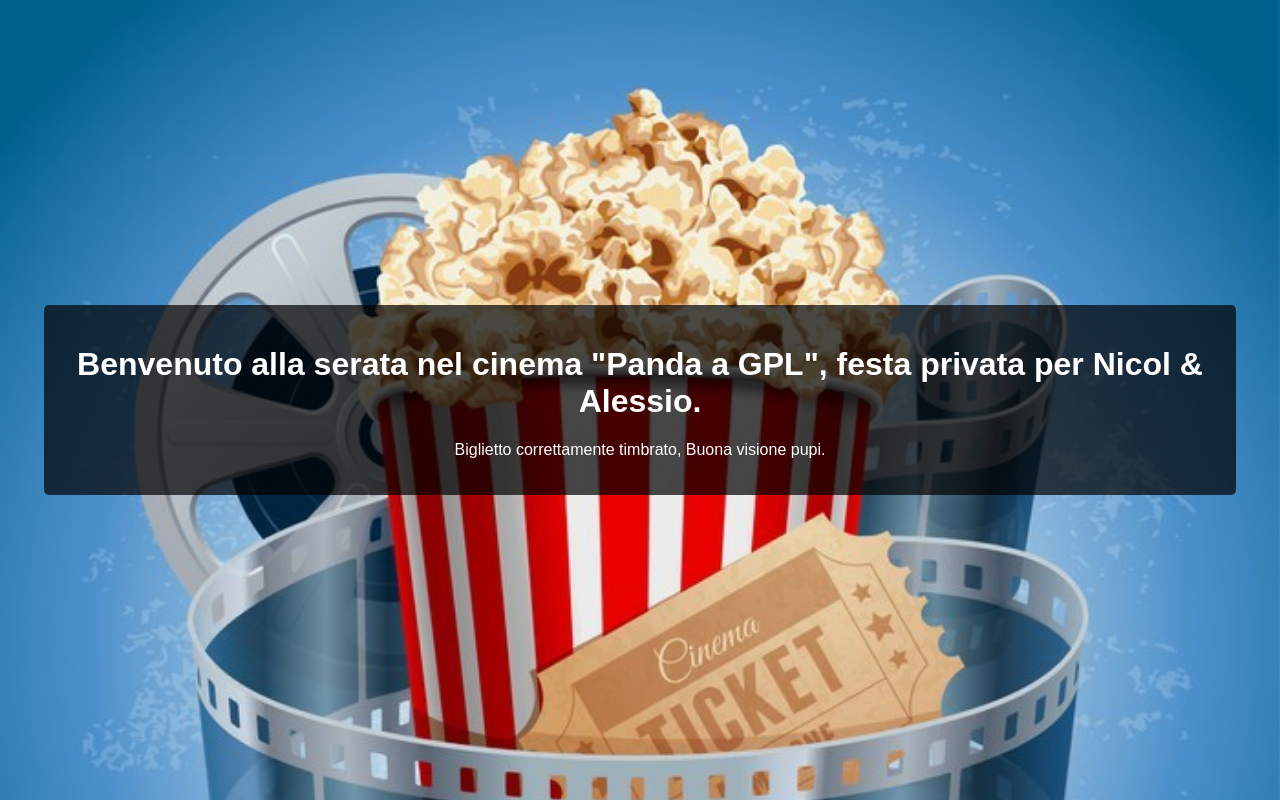
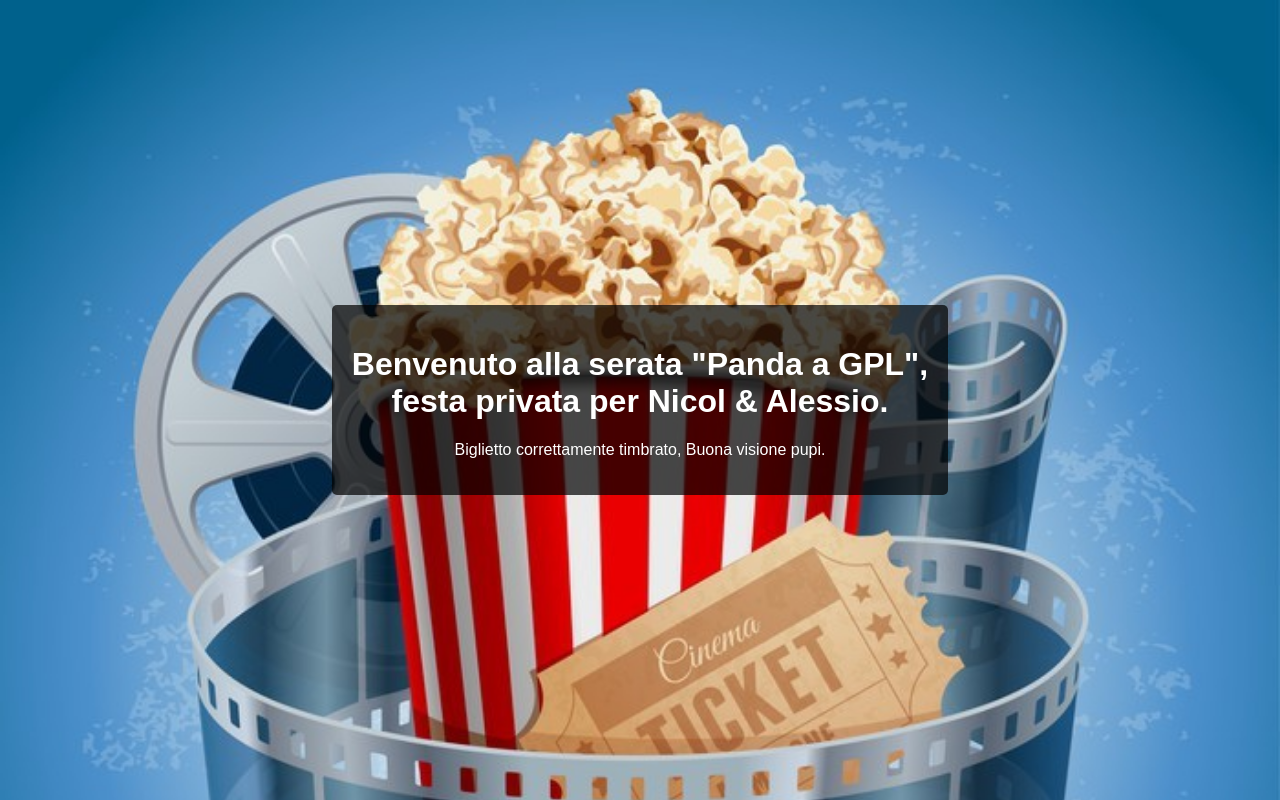
Before and after one commit to Mr-Mareee/Mr-Mareee.github.io, a plain HTML site: page index.html in a window 1280 px wide. Drawn offline with Linux system fonts and the light colour scheme.

Commit message:
Update index.html

```diff
--- a/index.html
+++ b/index.html
@@ -30,7 +30,7 @@
 </head>
 <body>
     <div class="container">
-        <h1>Benvenuto alla serata nel cinema "Panda a GPL", festa privata per Nicol & Alessio.</h1>
+        <h1>Benvenuto alla serata "Panda a GPL",<br> festa privata per Nicol & Alessio.</h1>
         <p>Biglietto correttamente timbrato, Buona visione pupi.</p>
     </div>
 </body>
```
